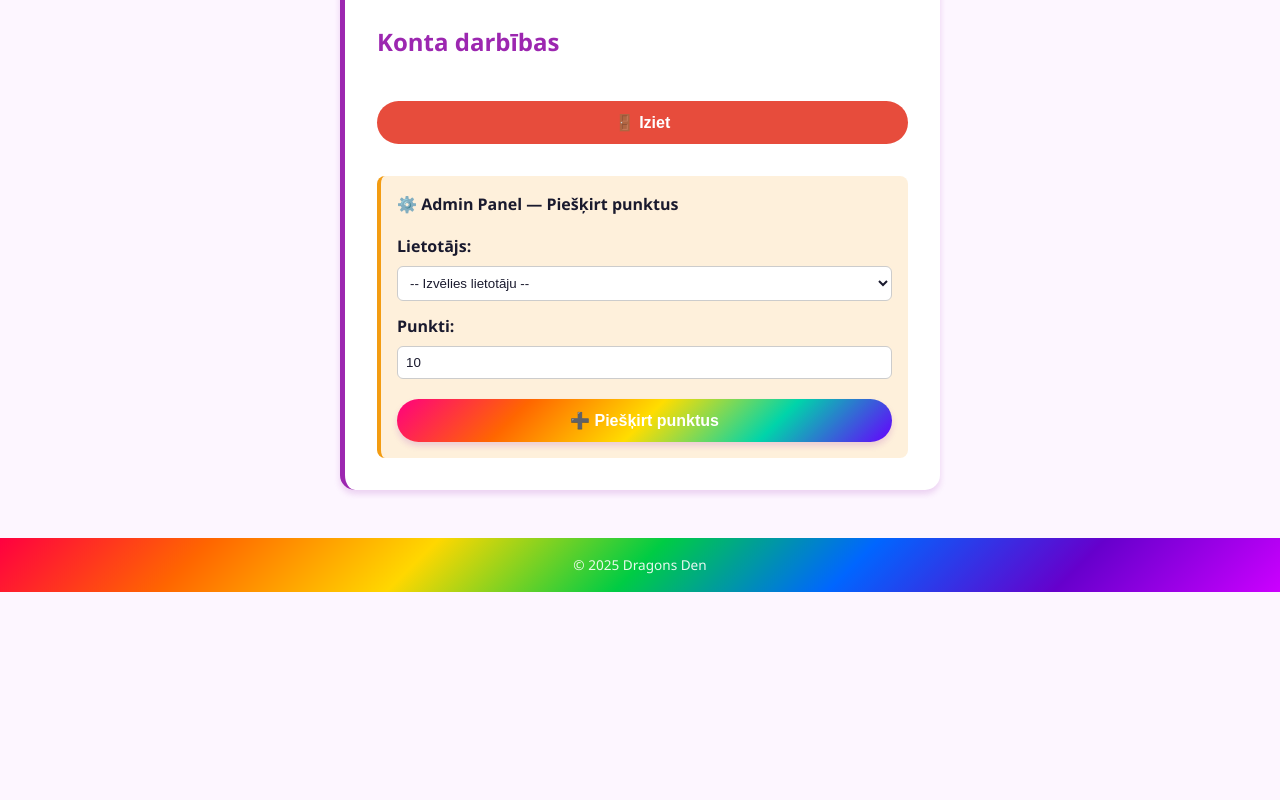
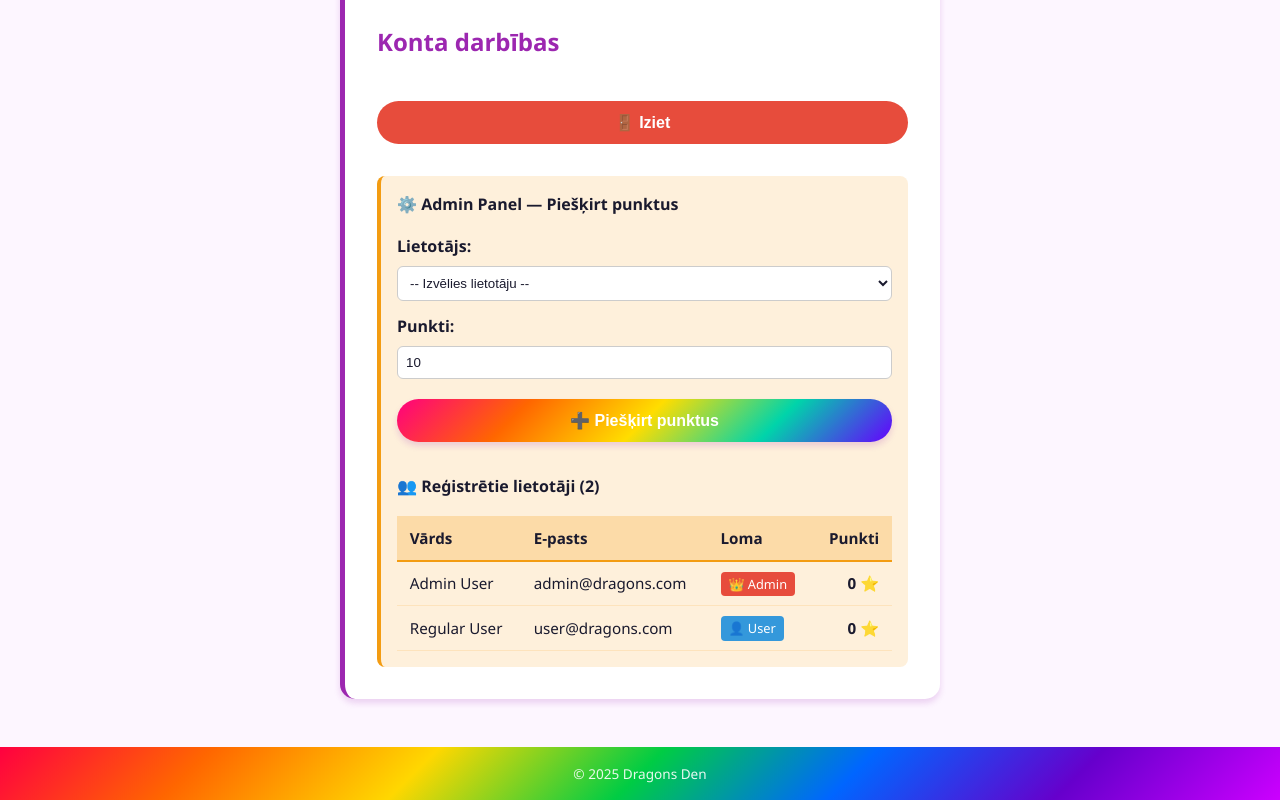
Before and after one commit to Scarletthedragon/vite-school_project, a Vue app: page /profile in a window 1280 px wide. Shown: the part 883-1683 px from the top of the page. Before the commit the page ends 1475 px from the top, so only its background shows below. Built offline with nearby package versions, Linux system fonts and the light colour scheme; sample sign-in values are in the browser's storage.

Commit message:
admin permition update

```diff
--- a/src/views/Profile.vue
+++ b/src/views/Profile.vue
@@ -25,7 +25,7 @@ const handleAward = () => {
 }
 
 // Known registered users (for admin dropdown)
-const knownUsers = Object.entries(users).map(([email, data]) => ({ email, name: data.name }))
+const knownUsers = Object.entries(users).map(([email, data]) => ({ email, name: data.name, role: data.role }))
 </script>
 
 <template>
@@ -94,6 +94,31 @@ const knownUsers = Object.entries(users).map(([email, data]) => ({ email, name:
             <button class="create-btn" @click="handleAward" style="margin-top: 0.5rem;">➕ Piešķirt punktus</button>
             <p v-if="awardMessage" style="color: #27ae60; font-weight: bold;">{{ awardMessage }}</p>
           </div>
+
+          <div style="margin-top: 2rem;">
+            <h4 style="margin-bottom: 1rem;">👥 Reģistrētie lietotāji ({{ knownUsers.length }})</h4>
+            <table style="width: 100%; border-collapse: collapse; font-size: 0.95rem;">
+              <thead>
+                <tr style="background: rgba(243,156,18,0.25);">
+                  <th style="text-align: left; padding: 0.6rem 0.8rem; border-bottom: 2px solid #f39c12;">Vārds</th>
+                  <th style="text-align: left; padding: 0.6rem 0.8rem; border-bottom: 2px solid #f39c12;">E-pasts</th>
+                  <th style="text-align: left; padding: 0.6rem 0.8rem; border-bottom: 2px solid #f39c12;">Loma</th>
+                  <th style="text-align: right; padding: 0.6rem 0.8rem; border-bottom: 2px solid #f39c12;">Punkti</th>
+                </tr>
+              </thead>
+              <tbody>
+                <tr v-for="u in knownUsers" :key="u.email" style="border-bottom: 1px solid rgba(243,156,18,0.15);">
+                  <td style="padding: 0.6rem 0.8rem;">{{ u.name }}</td>
+                  <td style="padding: 0.6rem 0.8rem;">{{ u.email }}</td>
+                  <td style="padding: 0.6rem 0.8rem;">
+                    <span v-if="u.role === 'admin'" style="background: #e74c3c; color: white; padding: 0.2rem 0.5rem; border-radius: 4px; font-size: 0.8rem;">👑 Admin</span>
+                    <span v-else style="background: #3498db; color: white; padding: 0.2rem 0.5rem; border-radius: 4px; font-size: 0.8rem;">👤 User</span>
+                  </td>
+                  <td style="padding: 0.6rem 0.8rem; text-align: right; font-weight: bold;">{{ getScore(u.email) }} ⭐</td>
+                </tr>
+              </tbody>
+            </table>
+          </div>
         </div>
 
         <div v-if="user?.role === 'user'" style="margin-top: 2rem; padding: 1rem; background: rgba(52,152,219,0.15); border-radius: 8px; border-left: 4px solid #2196f3; color: var(--text-color);">
```
